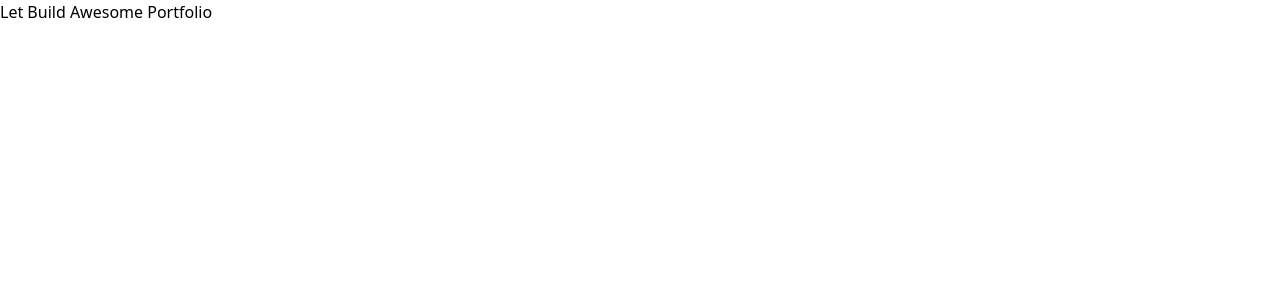
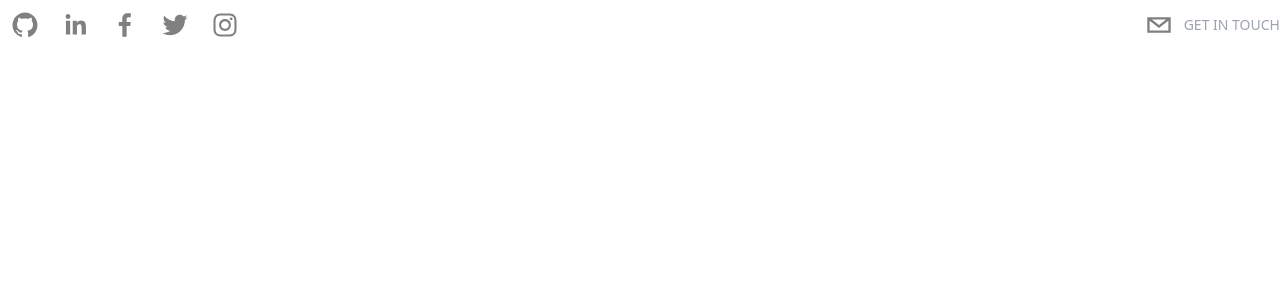
Before and after one commit to shahriarhacks/portfolio_next_ts_v1, a Next.js app: page / in a window 1280 px wide. Shown: the top 300 px of the page. Built offline with nearby package versions, Linux system fonts and the light colour scheme.

Commit message:
Header Done

```diff
--- /dev/null
+++ b/components/Header.tsx
@@ -0,0 +1,61 @@
+import React from "react";
+import { SocialIcon } from "react-social-icons";
+
+type Props = {};
+
+const Header = (props: Props) => {
+  return (
+    <header className="sticky top-0 flex items-start justify-between">
+      <div className="flex flex-row items-center">
+        {/* Social Icons */}
+        <SocialIcon
+          url="https://www.github.com/shahriar7ahmed"
+          fgColor="gray"
+          bgColor="transparent"
+        />{" "}
+        <SocialIcon
+          url="https://www.linkedin.com/in/shahriar7ahmed"
+          fgColor="gray"
+          bgColor="transparent"
+        />
+        {/* <SocialIcon
+          url="https://www.pinterest.com/shahriar7ahmed"
+          fgColor="gray"
+          bgColor="transparent"
+        />{" "}
+        <SocialIcon
+          url="https://www.medium.com/@shahriar7ahmed"
+          fgColor="gray"
+          bgColor="transparent"
+        />{" "} */}
+        <SocialIcon
+          url="https://www.facebook.com/shifat.talukd"
+          fgColor="gray"
+          bgColor="transparent"
+        />
+        <SocialIcon
+          url="https://www.twitter.com/shahriar7ahmed"
+          fgColor="gray"
+          bgColor="transparent"
+        />
+        <SocialIcon
+          url="https://www.instagram.com/shahriar7ahmed"
+          fgColor="gray"
+          bgColor="transparent"
+        />
+      </div>
+      <div className="cursor-pointer flex flex-row items-center text-gray-300">
+        <SocialIcon
+          network="email"
+          fgColor="gray"
+          bgColor="transparent"
+          className="cursor-pointer"
+        />
+        <p className="uppercase hidden md:inline-flex text-sm text-gray-400">
+          Get in touch
+        </p>
+      </div>
+    </header>
+  );
+};
+export default Header;
--- a/package.json
+++ b/package.json
@@ -17,6 +17,7 @@
     "next": "13.2.4",
     "react": "18.2.0",
     "react-dom": "18.2.0",
+    "react-social-icons": "^5.15.0",
     "typescript": "5.0.2"
   },
   "devDependencies": {
--- a/pages/index.tsx
+++ b/pages/index.tsx
@@ -1,8 +1,7 @@
 import Head from "next/head";
 import Image from "next/image";
 import { Inter } from "next/font/google";
-import styles from "@/styles/Home.module.css";
-
+import Header from "../components/Header";
 const inter = Inter({ subsets: ["latin"] });
 
 export default function Home() {
@@ -14,7 +13,21 @@ export default function Home() {
         <meta name="viewport" content="width=device-width, initial-scale=1" />
         {/* <link rel="icon" href="/favicon.ico" /> */}
       </Head>
-      <h1>Let Build Awesome Portfolio </h1>
+      {/* Header */}
+
+      <Header />
+
+      {/* Hero */}
+
+      {/* About */}
+
+      {/* Experience */}
+
+      {/* Skills */}
+
+      {/* Projects */}
+
+      {/* Contact Me */}
     </>
   );
 }
```
Also changed, not shown: 1 other file (tests, documents, lock files or other folders).
